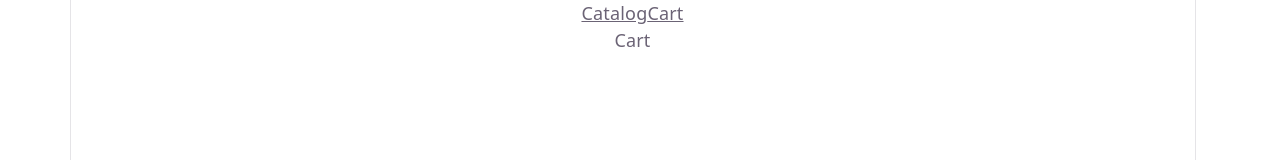
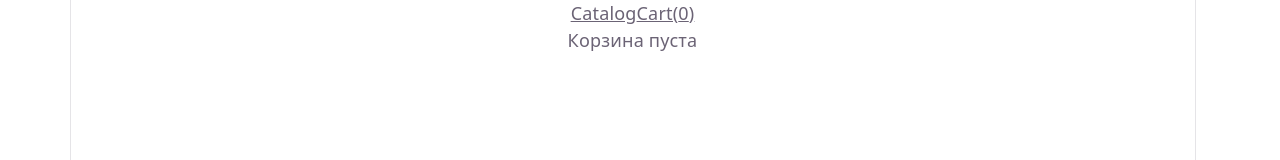
Before and after one commit to bahhteek/shop, a React (Vite) app: page /cart in a window 1280 px wide. Shown: the top 160 px of the page. Built offline with nearby package versions, Linux system fonts and the light colour scheme.

Commit message:
added Cart

```diff
--- a/src/App.css
+++ b/src/App.css
@@ -281,3 +281,25 @@ q::after {
   align-items: center;
   text-align: center;
 }
+
+.cart-items{
+  display: flex;
+  flex-direction: column;
+  gap: 20px;
+}
+
+.cart-item{
+  display: flex;
+  flex-direction: column;
+  gap: 10px;
+  align-items: center;
+  text-align: center;
+}
+
+.cart-item-img{
+  max-width: 300px;
+}
+
+.cart-item-img img{
+  width: 100%;
+}
--- a/src/App.tsx
+++ b/src/App.tsx
@@ -3,14 +3,17 @@ import { Link, Route, Routes } from 'react-router'
 import { CatalogPage } from './pages/CatalogPage'
 import { ProductPage } from './pages/ProductPage'
 import { CartPage } from './pages/CartPage'
+import { observer } from 'mobx-react-lite'
+import { rootStore } from './stores/RootStore'
 
-function App() {
+const App = observer(() => {
+  const { cartStore } = rootStore
   return (
     <div>
       <header>
         <nav>
           <Link to="/">Catalog</Link>
-          <Link to="/cart">Cart</Link>
+          <Link to="/cart">Cart({cartStore.totalCount})</Link>
         </nav>
       </header>
       <Routes>
@@ -20,6 +23,6 @@ function App() {
       </Routes>
     </div>
   );
-}
+})
 
 export default App
--- a/src/pages/CartPage.tsx
+++ b/src/pages/CartPage.tsx
@@ -1,3 +1,32 @@
-export const CartPage = () => {
-    return <div>Cart</div>
-}
+import { observer } from "mobx-react-lite";
+import { rootStore } from "../stores/RootStore";
+
+export const CartPage = observer(() => {
+    const {cartStore} = rootStore
+    const {items, decrease, increase, remove, clear, totalCount, totalPrice} = cartStore
+
+    if (!items.length) return <div>Корзина пуста</div>
+
+    return <div className="cart">
+        <div className="cart-items">
+            {items.map(item => <div className="cart-item" key={item.id}>
+                <div className="cart-item-img">
+                    <img src={item.thumbnail} alt={item.title} />
+                </div>
+                <div>
+                    <p>{item.title}</p>
+                    <p>{item.price}</p>
+                    <p>{item.count}</p>
+                </div>
+                <div className="pult">
+                    <button onClick={() => increase(item.id)}>+</button>
+                    <button onClick={() => decrease(item.id)}>-</button>
+                    <button onClick={() => remove(item.id)}>remove</button>
+                </div>
+            </div>)}
+        </div>
+        <div>Количество {totalCount}</div>
+        <div>Стоимость {totalPrice}</div>
+        <button onClick={() => clear()}>clear</button>
+    </div>
+})
--- a/src/pages/CatalogPage.tsx
+++ b/src/pages/CatalogPage.tsx
@@ -4,9 +4,9 @@ import { rootStore } from "../stores/RootStore"
 import { ProductCard } from "../components/ProductCard"
 
 export const CatalogPage = observer(() => {
-    const {productStore} = rootStore
+    const {catalogStore} = rootStore
 
-    const {loadProducts, products, loading, error} = productStore
+    const {loadProducts, products, loading, error} = catalogStore
 
     useEffect(() => {
         loadProducts()
--- a/src/pages/ProductPage.tsx
+++ b/src/pages/ProductPage.tsx
@@ -6,8 +6,9 @@ import { Link } from "react-router"
 
 export const ProductPage = observer(() => {
     const { id } = useParams()
-    const {productStore} = rootStore
+    const {productStore, cartStore} = rootStore
     const {loadProduct, product, loading, error} = productStore
+    const {addProduct} = cartStore
 
     useEffect(() => {
         if (!id) return
@@ -31,6 +32,7 @@ export const ProductPage = observer(() => {
         {brand && <div className="product-brand">{brand}</div>}
         <div className="product-descr">{description}</div>
         <div className="product-price">{price}</div>
+        <button onClick={() => addProduct(product)}>В корзину</button>
         <Link to="/">В каталог</Link>
     </div>
 })
--- /dev/null
+++ b/src/stores/CartStore.ts
@@ -0,0 +1,55 @@
+import { makeAutoObservable, reaction } from 'mobx';
+import { type CartItem, type Product } from './../types/product';
+
+export class CartStore {
+    items: CartItem[] = JSON.parse(localStorage.getItem("cart-items") ?? "[]")
+
+    constructor(){
+        makeAutoObservable(this, {}, {autoBind: true})
+
+        reaction(
+            () => this.items,
+            (items: CartItem[]) => {
+                localStorage.setItem("cart-items", JSON.stringify(items))
+            }
+        )
+    }
+
+    addProduct(product: Product) {
+        if (!this.items.find(item => item.id === product.id)) {
+            this.items = [...this.items, {id: product.id, title: product.title, price: product.price, thumbnail: product.thumbnail, count: 1}]
+            return
+        }
+
+        this.increase(product.id)
+    }
+
+    increase(id: number) {
+        this.items = this.items.map(item => id === item.id ? {...item, count: item.count + 1} : item)
+    }
+
+    decrease(id: number) {
+        if (this.items.find(item => item.id === id)?.count === 1) {
+            this.remove(id)
+            return
+        }
+
+        this.items = this.items.map(item => id === item.id ? {...item, count: item.count - 1} : item)
+    }
+
+    remove(id: number) {
+        this.items = this.items.filter(item => item.id !== id)
+    }
+
+    clear() {
+        this.items = []
+    }
+
+    get totalCount() {
+        return this.items.reduce((acc, item) => acc + item.count, 0)
+    }
+
+    get totalPrice() {
+        return this.items.reduce((acc, item) => acc + item.count * item.price, 0).toFixed(2)
+    }
+}
--- /dev/null
+++ b/src/stores/CatalogStore.ts
@@ -0,0 +1,36 @@
+import { makeAutoObservable, runInAction } from "mobx"
+import type { Product, ProductsResponse } from "../types/product"
+
+export class CatalogStore {
+  products: Product[] = [];
+  loading: boolean = false;
+  error: string | null = null;
+
+  constructor() {
+    makeAutoObservable(this, {}, { autoBind: true });
+  }
+
+  loadProducts = async () => {
+    this.loading = true;
+    this.error = null;
+
+    try {
+      const response = await fetch("https://dummyjson.com/products?limit=20");
+
+      if (!response.ok) throw new Error(`Ошибка HTTP: ${response.status}`);
+
+      const data: ProductsResponse = await response.json();
+
+      runInAction(() => {
+        this.products = [...data.products];
+        this.loading = false;
+      });
+    } catch (e) {
+      if (!(e instanceof Error)) return;
+      runInAction(() => {
+        this.loading = false;
+        this.error = e.message;
+      });
+    }
+  };
+}
--- a/src/stores/ProductStore.ts
+++ b/src/stores/ProductStore.ts
@@ -1,8 +1,7 @@
 import { makeAutoObservable, runInAction } from "mobx"
-import type { Product, ProductsResponse } from "../types/product"
+import type { Product } from "../types/product"
 
 export class ProductStore {
-    products: Product[] = []
     product: Product | null = null
     loading: boolean = false
     error: string | null = null
@@ -10,30 +9,6 @@ export class ProductStore {
 
     constructor() {
         makeAutoObservable(this, {}, {autoBind: true})
-    }
-
-    loadProducts = async () => {
-        this.loading = true
-        this.error = null
-
-        try {
-            const response = await fetch("https://dummyjson.com/products?limit=20")
-
-            if (!response.ok) throw new Error(`Ошибка HTTP: ${response.status}`)
-
-            const data: ProductsResponse = await response.json()
-
-            runInAction(() => {
-                this.products = [...data.products]
-                this.loading = false
-            })
-        } catch (e) {
-            if (!(e instanceof Error)) return
-            runInAction(() => {
-                this.loading = false
-                this.error = e.message
-            })
-        }
     }
 
     loadProduct = async (id: string) => {
@@ -49,7 +24,7 @@ export class ProductStore {
         this.product = null
 
         try {
-            const response = await fetch(`https://dummyjson.com/product/${id}`, {signal})
+            const response = await fetch(`https://dummyjson.com/products/${id}`, {signal})
 
             const data = await response.json()
 
@@ -59,7 +34,7 @@ export class ProductStore {
 
             runInAction(() => {
                 this.product = {...data}
-                this.loading = false
+                this.loading = false;
                 this.error = null
             })
         } catch (e) {
@@ -67,7 +42,7 @@ export class ProductStore {
             if (e.name === "AbortError") return
 
             runInAction(() => {
-                this.loading = false
+                this.loading = false;
                 this.error = e.message
             })
         }
--- a/src/stores/RootStore.ts
+++ b/src/stores/RootStore.ts
@@ -1,13 +1,16 @@
-import { makeAutoObservable } from "mobx";
 import { ProductStore } from "./ProductStore";
+import { CatalogStore } from "./CatalogStore";
+import { CartStore } from "./CartStore";
 
 export class RootStore {
     productStore: ProductStore
+    catalogStore: CatalogStore
+    cartStore: CartStore
 
     constructor() {
-        makeAutoObservable(this)
-
         this.productStore = new ProductStore()
+        this.catalogStore = new CatalogStore()
+        this.cartStore = new CartStore()
     }
 }
 
--- a/src/types/product.ts
+++ b/src/types/product.ts
@@ -17,3 +17,5 @@ export type ProductsResponse = {
     skip: number,
     limit: number
 }
+
+export type CartItem = Pick<Product, "id" | "title" | "price" | "thumbnail"> & { count: number }
```
